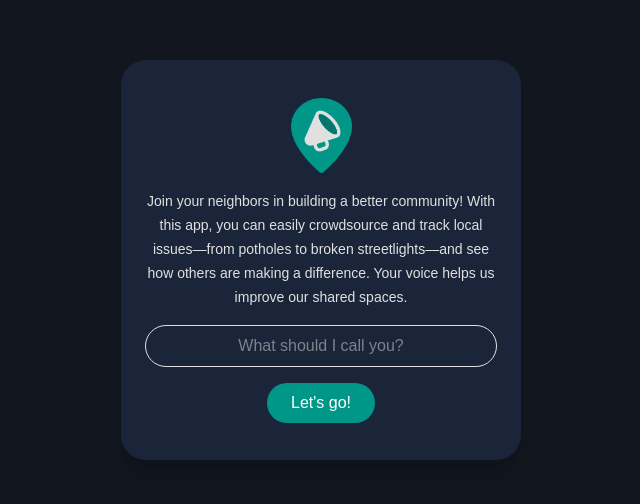
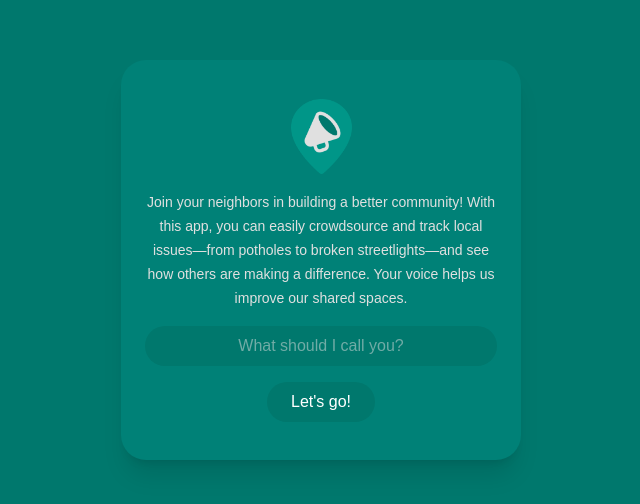
Before and after one commit to vnclrd/metro-realtime, a React (Vite) app in the folder frontend/: page / in a window 1280 px wide. Shown: the part 140-644 px from the top of the page, without its empty margins (319-959 px from the left). Built offline with nearby package versions, Linux system fonts and the light colour scheme.

Commit message:
Add dynamic greeting

```diff
--- a/frontend/src/App.jsx
+++ b/frontend/src/App.jsx
@@ -10,9 +10,23 @@ function App() {
   const [showNamePrompt, setShowNamePrompt] = useState(false);
   const [nameInput, setNameInput] = useState('');
   const [message, setMessage] = useState({ text: '', type: '' });
+  const [greeting, setGreeting] = useState('');
 
   const navigate = useNavigate();
   const { isDarkMode } = useDarkMode();
+
+  // Function to get dynamic greeting based on time
+  const getGreeting = () => {
+    const hour = new Date().getHours();
+
+    if (hour >= 5 && hour < 12) {
+      return 'Good morning';
+    } else if (hour >= 12 && hour < 17) {
+      return 'Good afternoon';
+    } else {
+      return 'Good evening';
+    }
+  };
 
   // useEffect to handle name storage and retrieval
   useEffect(() => {
@@ -22,6 +36,22 @@ function App() {
     } else {
       setShowNamePrompt(true);
     }
+  }, []);
+
+  // useEffect to set initial greeting and update it every minute
+  useEffect(() => {
+    const updateGreeting = () => {
+      setGreeting(getGreeting());
+    };
+
+    // Set initial greeting
+    updateGreeting();
+
+    // Update greeting every minute
+    const interval = setInterval(updateGreeting, 60000);
+
+    // Cleanup interval on component unmount
+    return () => clearInterval(interval);
   }, []);
 
   const handleSaveName = () => {
@@ -126,26 +156,25 @@ function App() {
 
       {/* Name Prompt Modal */}
       {showNamePrompt && (
-        <div className="fixed inset-0 bg-[#11161f] bg-opacity-50 flex items-center justify-center z-50">
-          <div className="flex flex-col items-center justify-center bg-[#1b253a] w-[350px] lg:w-[400px] lg:h-[400px] p-6 text-[#e0e0e0] rounded-[25px] shadow-xl">
+        <div className="fixed inset-0 bg-[#00786d] bg-opacity-50 flex items-center justify-center z-50">
+          {/* Container */}
+          <div className="flex flex-col items-center justify-center bg-[#008177] w-[350px] lg:w-[400px] lg:h-[400px] p-6 text-[#e0e0e0] rounded-[25px] shadow-xl">
             <img src="./ulat-ph-logo.png" alt="Ulat PH Logo" className='w-[75px] h-[75px] mb-4' />
             <p className="text-sm text-center mb-4 text-[#e0e0e0] leading-6">
               Join your neighbors in building a better community! With this app, you can easily crowdsource and track local
               issues—from potholes to broken streetlights—and see how others are making a difference. Your voice helps us
               improve our shared spaces.
             </p>
-            <p className="text-sm text-center mb- text-[#e0e0e0]">
-            </p>
             <input
               type="text"
               value={nameInput}
               onChange={(e) => setNameInput(e.target.value)}
-              className="p-2 border rounded-full mb-4 w-full text-center"
+              className="p-2 rounded-full mb-4 w-full text-center bg-[#00786d]"
               placeholder="What should I call you?"
             />
             <button
               onClick={handleSaveName}
-              className="bg-[#009688] text-white py-2 px-6 rounded-full hover:bg-[#00796b] transition-colors cursor-pointer"
+              className="bg-[#00786d] text-white py-2 px-6 rounded-full hover:bg-[#009688] transition-colors cursor-pointer"
             >
               Let's go!
             </button>
@@ -156,7 +185,7 @@ function App() {
       {/* Hero Container */}
       <div className='flex flex-col items-center justify-center w-full lg:w-[1000px]'>
         <h1 className='text-[2rem] sm:text-3xl lg:text-4xl mb-4 lg:mb-8 text-[#e0e0e0] text-center'>
-          Good evening, {userName || 'friend'}.
+          {greeting}, {userName || 'friend'}.
         </h1>
         {/* Buttons and Text Area Container */}
         <div className='flex w-full lg:w-[600px] items-center justify-center'>
--- a/frontend/src/components/Core.jsx
+++ b/frontend/src/components/Core.jsx
@@ -605,7 +605,12 @@ function Core() {
               )}
 
               {/* Image Holder */}
-              <div className='w-full h-[200px] md:h-[50%] rounded-[15px] text-[#e0e0e0] bg-[#19202b] flex items-center justify-center'>
+              <div
+                className={`
+                  w-full h-[200px] md:h-[50%] rounded-[15px] text-[#e0e0e0] flex items-center justify-center
+                  ${isDarkMode ? 'bg-[#19202b]' : 'bg-[#00786d]'}
+                  `}
+              >
                 {selectedReport && selectedReport.image_filename ? (
                   <img
                     src={`http://192.168.1.3:5000/api/images/${selectedReport.image_filename}`}
```
